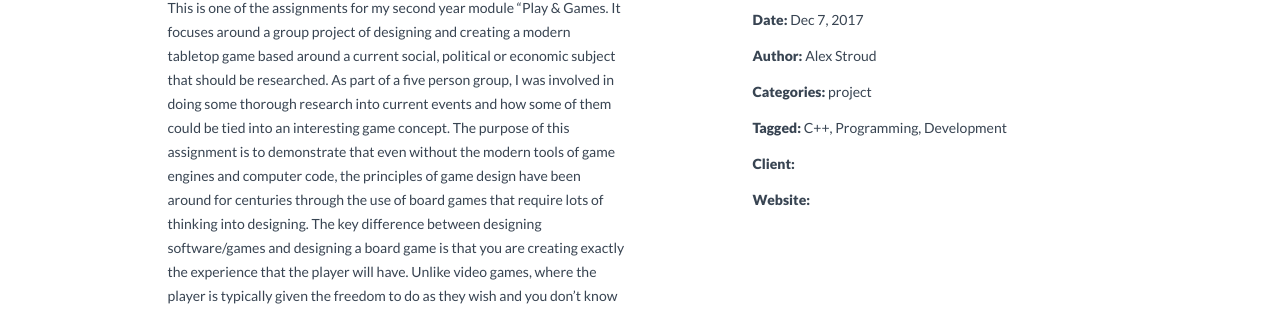
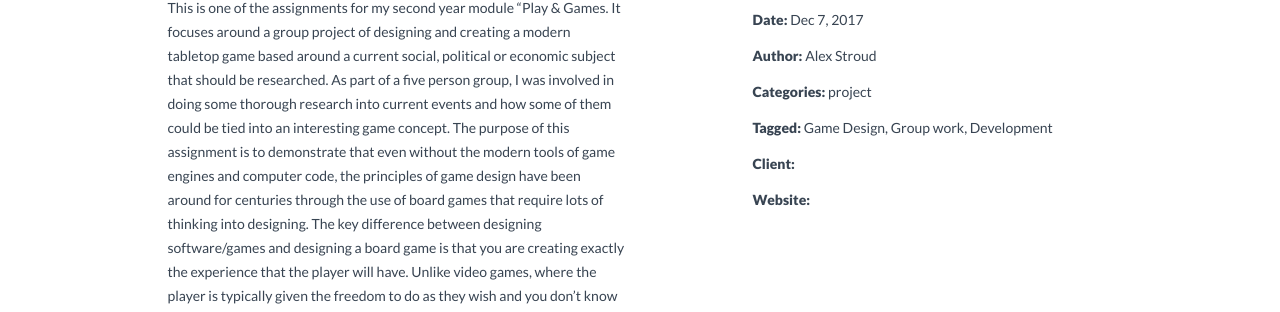
Before and after one commit to Stroudie2/Stroudie2.github.io, a Jekyll site: the page built from _projects/2018-01-12-board-game.markdown, in a window 1280 px wide and 900 px high, scrolled down 759 px. Shown: the part 141-453 px from the top of the window. Built offline with Jekyll 4.4.1, drawn with Linux system fonts in a browser that asks for light colours; nearby versions of some CDN libraries.

Commit message:
Update 2018-01-12-board-game.markdown

```diff
--- a/_projects/2018-01-12-board-game.markdown
+++ b/_projects/2018-01-12-board-game.markdown
@@ -10,7 +10,7 @@ thumb: P&GThumbnail.png
 carousel:
 - P&G2.png
 - P&G1.png
-tagged: C++, Programming, Development
+tagged: Game Design, Group work, Development
 
 ---
 
```
